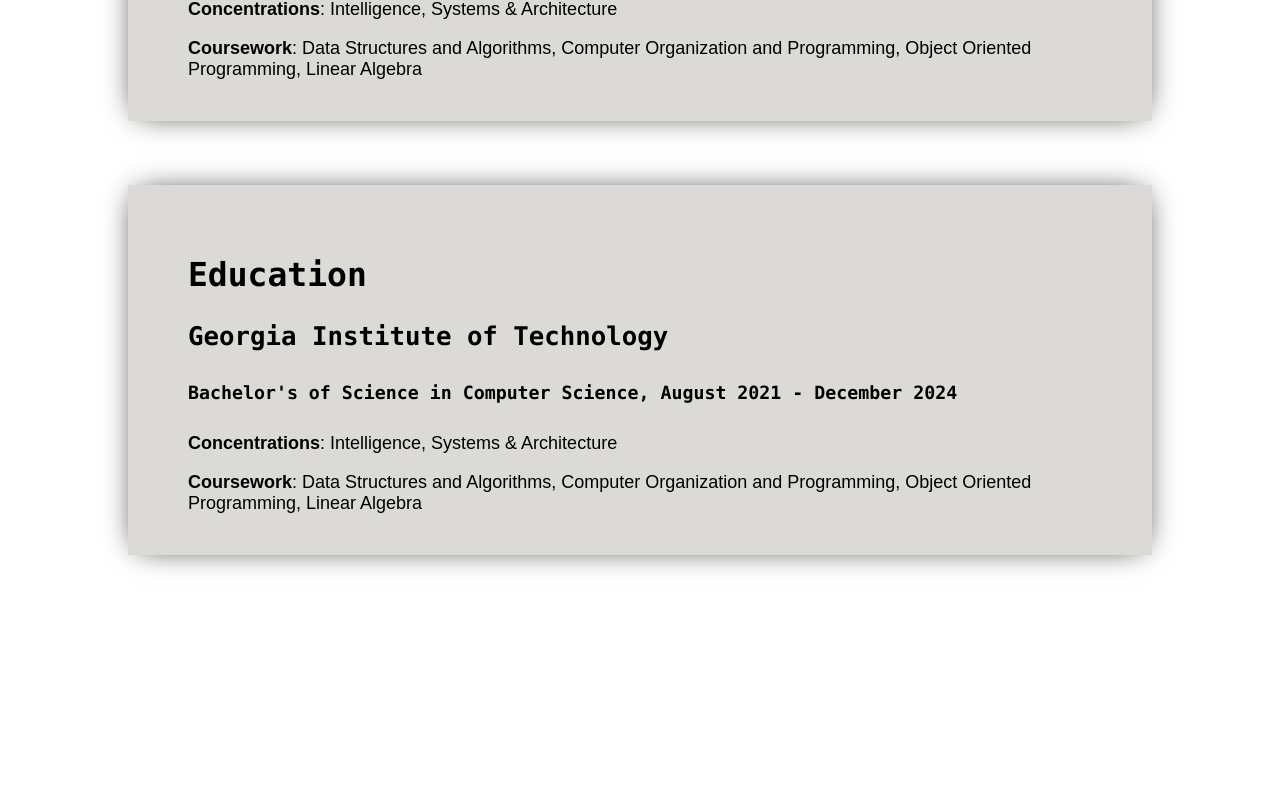
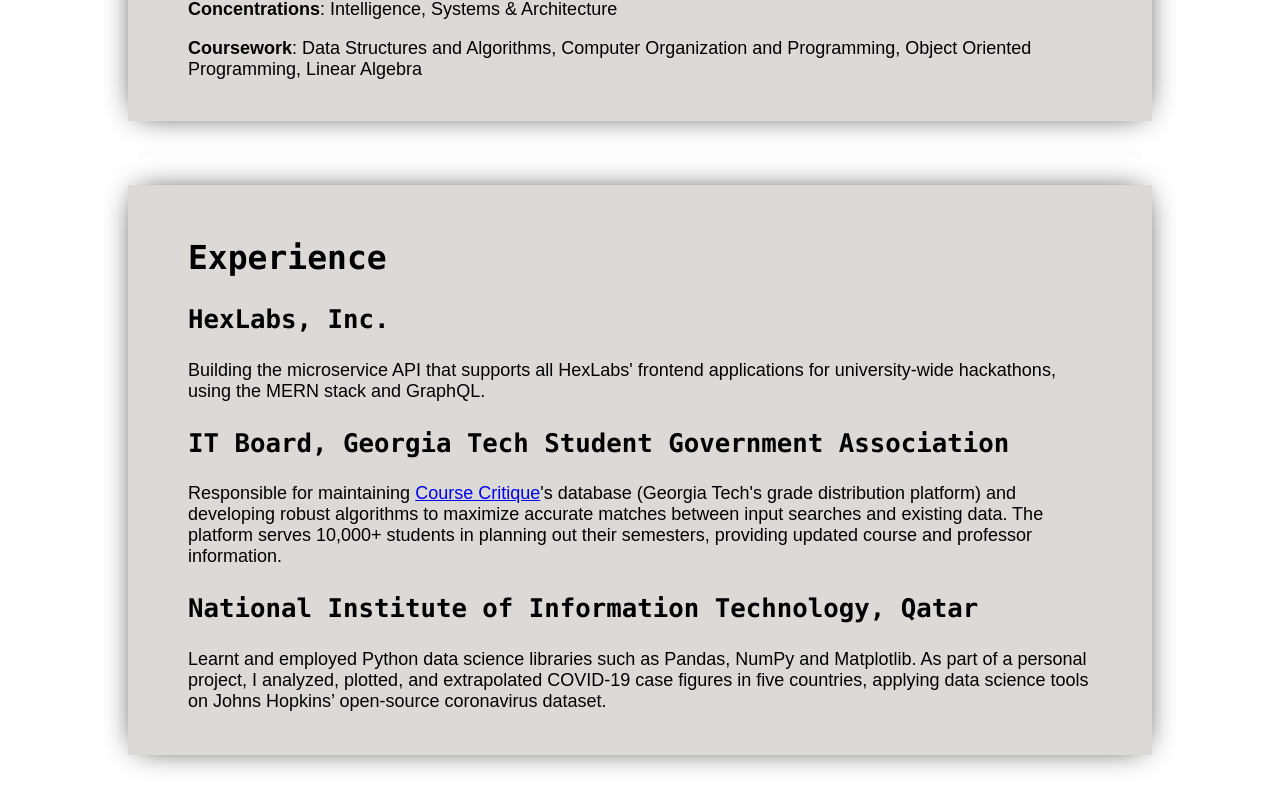
Before and after one commit to thaneesh-babu/Personal-Website, a React (Vite) app: page / in a window 1280 px wide. Shown: the part 1033-1842 px from the top of the page. Before the commit the page ends 1652 px from the top, so only its background shows below. Built offline with nearby package versions, Linux system fonts and the light colour scheme.

Commit message:
about updates

```diff
--- a/src/components/About/About.jsx
+++ b/src/components/About/About.jsx
@@ -4,7 +4,7 @@
 
 const About = () => (
   <div className="about">
-    <div className="about-section">
+    <div className="about-section-1">
       <div className="about-content">
         <h2>Education</h2>
         <h3>Georgia Institute of Technology</h3>
@@ -15,29 +15,44 @@
           <b>Concentrations</b>: Intelligence, Systems & Architecture
         </p>
         <p className="p-content">
-            <b>Coursework</b>: Data Structures and Algorithms, Computer Organization and
-            Programming, Object Oriented Programming, Linear Algebra
+          <b>Coursework</b>: Data Structures and Algorithms, Computer
+          Organization and Programming, Object Oriented Programming, Linear
+          Algebra
         </p>
       </div>
     </div>
-    <div className="about-section">
+    <div className="about-section-2">
       <div className="about-content">
-        <h2>Education</h2>
-        <h3>Georgia Institute of Technology</h3>
-        <h5>
-            Bachelor's of Science in Computer Science, August 2021 - December 2024
-        </h5>
+        <h2>Experience</h2>
+        <h3>HexLabs, Inc.</h3>
         <p className="p-content">
-            <b>Concentrations</b>: Intelligence, Systems & Architecture
+          Building the microservice API that supports all HexLabs' frontend
+          applications for university-wide hackathons, using the MERN stack and
+          GraphQL.
         </p>
+        <h3>IT Board, Georgia Tech Student Government Association</h3>
         <p className="p-content">
-            <b>Coursework</b>: Data Structures and Algorithms, Computer Organization and
-            Programming, Object Oriented Programming, Linear Algebra
+          Responsible for maintaining{" "}
+          <a href="https://critique.gatech.edu/" class="text-blue-500">
+            Course Critique
+          </a>
+          's database (Georgia Tech's grade distribution platform) and
+          developing robust algorithms to maximize accurate matches between
+          input searches and existing data. The platform serves 10,000+ students
+          in planning out their semesters, providing updated course and
+          professor information.
+        </p>
+        <h3>National Institute of Information Technology, Qatar</h3>
+        <p className="p-content">
+          Learnt and employed Python data science libraries such as Pandas,
+          NumPy and Matplotlib. As part of a personal project, I analyzed,
+          plotted, and extrapolated COVID-19 case figures in five countries,
+          applying data science tools on Johns Hopkins’ open-source coronavirus
+          dataset.
         </p>
       </div>
     </div>
   </div>
-
 );
 
 export default About;
--- a/src/components/About/About.scss
+++ b/src/components/About/About.scss
@@ -1,6 +1,19 @@
 
-.about-section {
+.about-section-1 {
     height: 250px;
+    width: 50;
+    padding: 60px;
+    box-shadow: 0px 0px 30px -10px black;
+    background-color: #dbdad7;
+    max-width: 80%;
+    margin-top: 5%;
+    margin-left: 10%;
+    margin-right: 10%;
+    margin-bottom: 5%;
+}
+
+.about-section-2 {
+    height: 450px;
     width: 50;
     padding: 60px;
     box-shadow: 0px 0px 30px -10px black;
```
Lines whose indentation alone changed are shown as unchanged.
